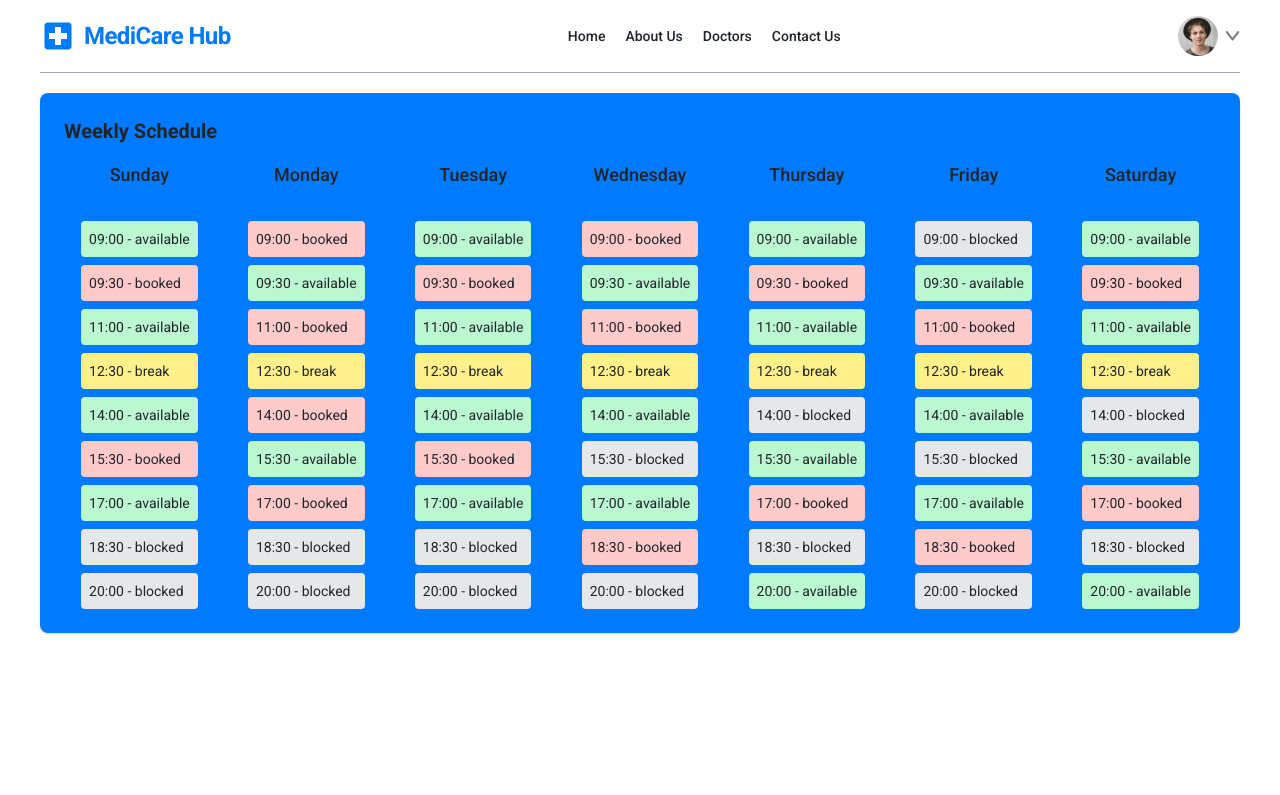
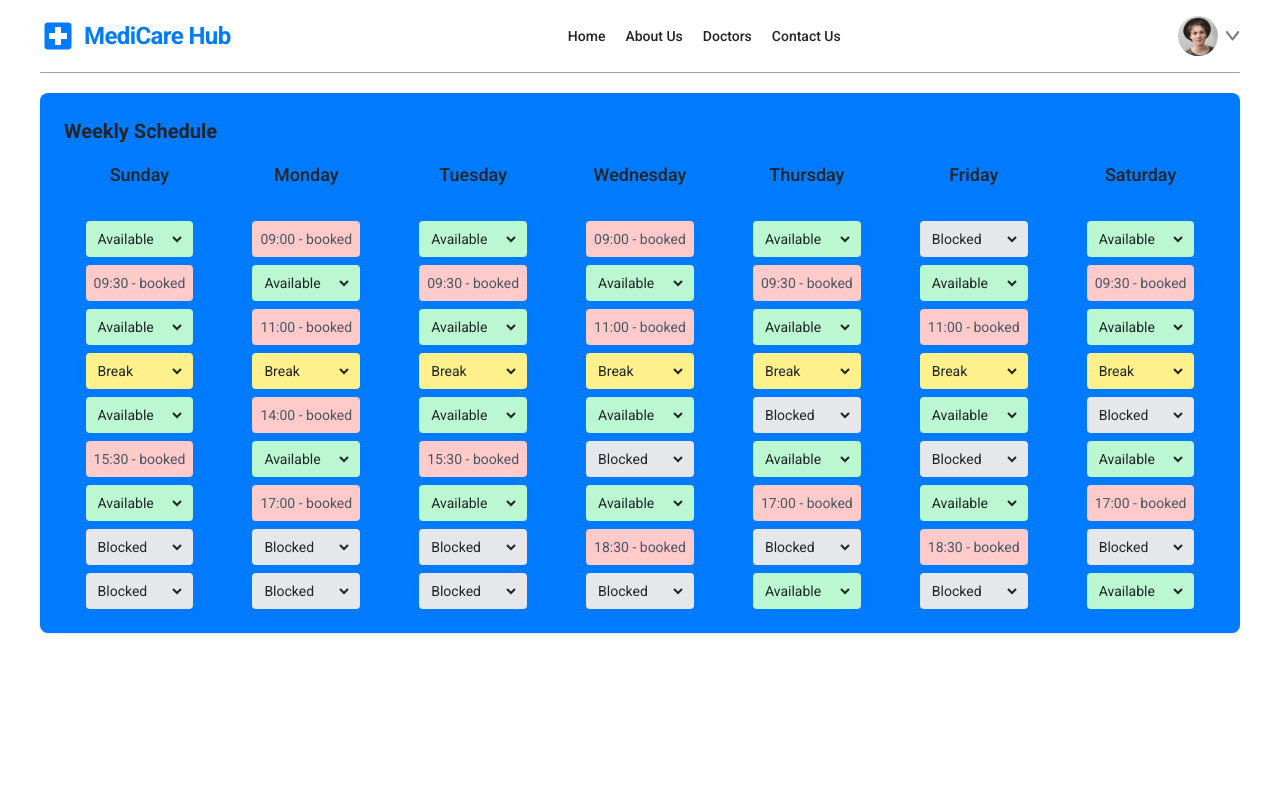
Before and after one commit to briansimiyuj/doctor-appointment-app, a React (Vite) app: page /schedule in a window 1280 px wide. Shown: the top 795 px of the page. Built offline with nearby package versions, Linux system fonts and the light colour scheme; a web font is replaced by a local one.

Commit message:
Enhance Weekly Calendar component to display slot status with improved styling and options

```diff
--- a/src/components/Schedule/WeeklyCalendar.tsx
+++ b/src/components/Schedule/WeeklyCalendar.tsx
@@ -35,11 +35,34 @@ const WeeklyCalendar: React.FC = ()=>{
                                                 rounded
                                                 text-xs sm:text-sm
                                                 ${daySlots.includes("available") ? "bg-green-200" : daySlots.includes("booked") ? "bg-red-200" : daySlots.includes("break") ? "bg-yellow-200" : "bg-gray-200"}
-
                                             `}
                                         >
 
-                                            {daySlots}
+                                            {
+
+                                                daySlots.includes("booked") ?(
+
+                                                    <span className="text-gray-600">{daySlots}</span>
+
+                                                ):(
+
+                                                    <select
+                                                        className={`outline-none w-full ${daySlots.includes("available") ? "bg-green-200" : daySlots.includes("booked") ? "bg-red-200" : daySlots.includes("break") ? "bg-yellow-200" : "bg-gray-200"}`}
+                                                        defaultValue={`${daySlots.includes("available") ? "available" : daySlots.includes("break") ? "break" : "blocked"}`}
+                                                    >
+
+                                                        <option value="available">Available</option>
+
+                                                        <option value="break">Break</option>
+
+                                                        <option value="blocked">Blocked</option>
+
+                                                    </select>
+
+
+                                                )
+
+                                            }
 
                                         </div>
 
```
Also changed, not shown: 1 other file (tests, documents, lock files or other folders).
